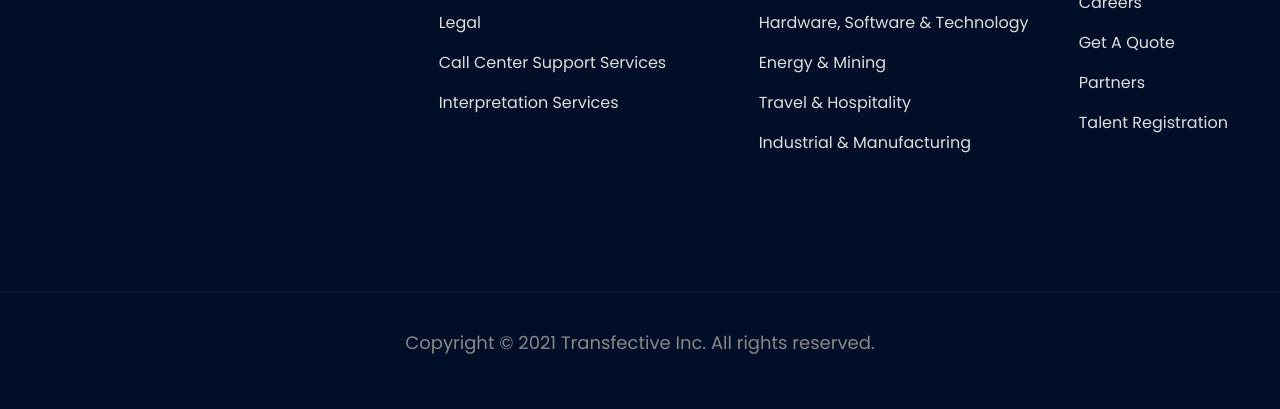
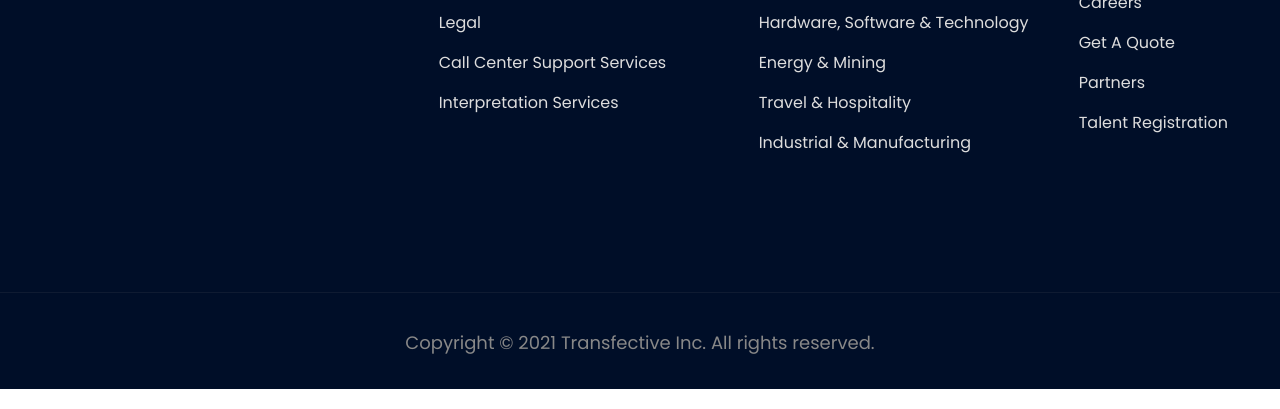
Before and after one commit to developerTajul/transfective, a website: page contact.html in a window 1280 px wide. Shown: the part 3779-4188 px from the top of the page. Drawn offline with Linux system fonts and the light colour scheme.

Commit message:
industries

```diff
--- a/contact.html
+++ b/contact.html
@@ -649,7 +649,7 @@
 
             <div class="line"></div>
 
-            <div class="footer-area__bottom  pt-35 pb-35">
+            <div class="footer-area__bottom  pt-35 pb-15">
                 <div class="container">
                     <div class="row">
                         <div class="col-12">
```
Also changed, not shown: index.html (+1 -1 lines), industries.html (renamed from ecommerce.html).
